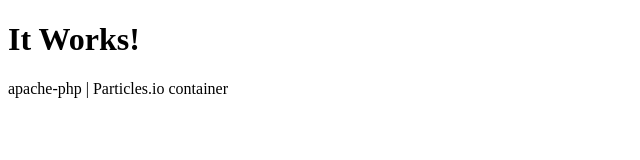
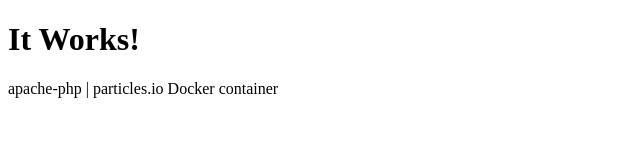
Before and after one commit to arjun372/apache-php, a plain HTML site: page index.html in a window 1280 px wide. Shown: the full height of the page, 0-640 px from the left. Drawn offline with Linux system fonts and the light colour scheme.

Commit message:
no message

```diff
--- a/index.html
+++ b/index.html
@@ -12,6 +12,6 @@
 
 <body>
     <h1>It Works!</h1>
-    <p>apache-php | Particles.io container</p>
+    <p>apache-php | particles.io Docker container</p>
 </body>
 </html>
```
Also changed, not shown: 1 other file.
